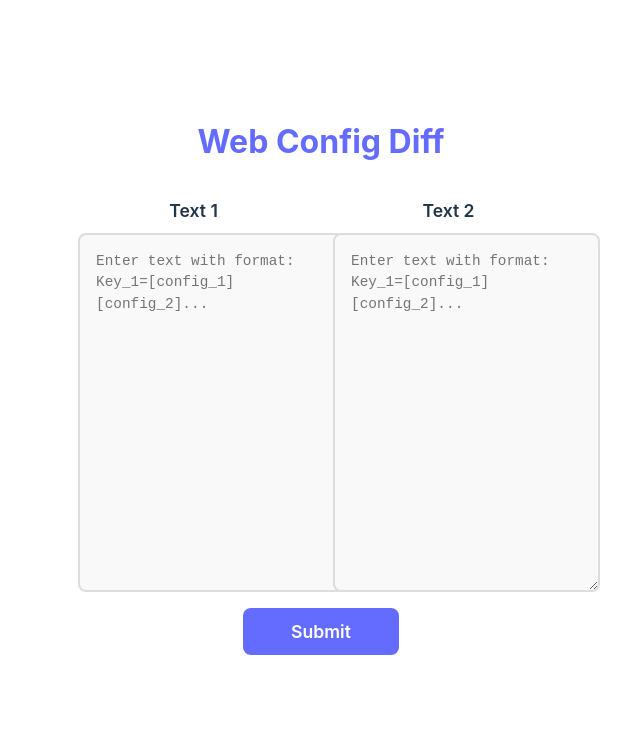
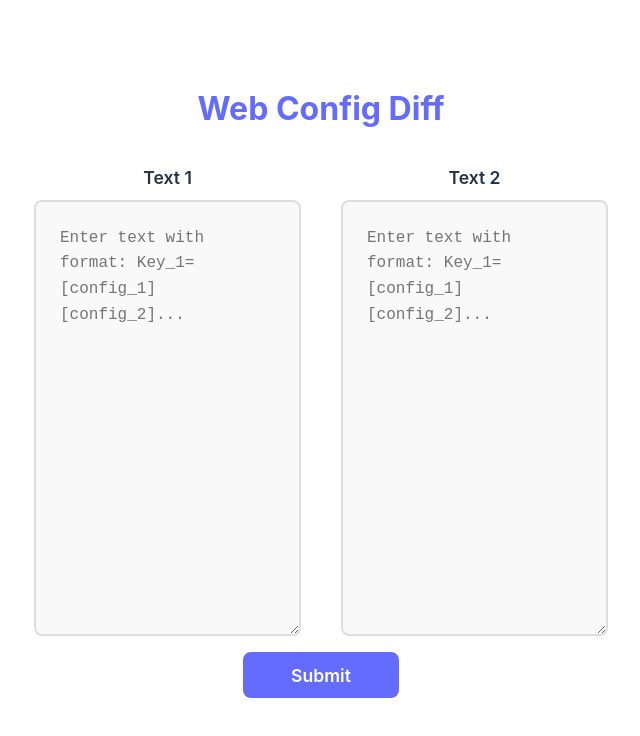
Before and after one commit to eucho/web-prod-config-diff, a React (Vite) app: page / in a window 1280 px wide. Shown: the top 736 px of the page, without its empty margins (319-959 px from the left). Built offline with nearby package versions, Linux system fonts and the light colour scheme.

Commit message:
fix UI bug

```diff
--- a/src/App.css
+++ b/src/App.css
@@ -1,5 +1,5 @@
 .App {
-  max-width: 1400px;
+  max-width: 1800px;
   margin: 0 auto;
   padding: 2rem;
 }
@@ -18,13 +18,14 @@
 .text-areas-container {
   display: grid;
   grid-template-columns: 1fr 1fr;
-  gap: 1.5rem;
+  gap: 2.5rem;
   margin-bottom: 1rem;
 }
 
 .text-area-wrapper {
   display: flex;
   flex-direction: column;
+  min-width: 0;
 }
 
 .text-area-wrapper label {
@@ -35,15 +36,17 @@
 
 .text-area-wrapper textarea {
   width: 100%;
-  padding: 1rem;
+  min-height: 400px;
+  padding: 1.5rem;
   border: 2px solid #444;
   border-radius: 8px;
   background-color: #1a1a1a;
   color: #fff;
   font-family: 'Courier New', monospace;
-  font-size: 0.9rem;
+  font-size: 1rem;
   resize: vertical;
-  line-height: 1.5;
+  line-height: 1.6;
+  box-sizing: border-box;
 }
 
 .text-area-wrapper textarea:focus {
```
